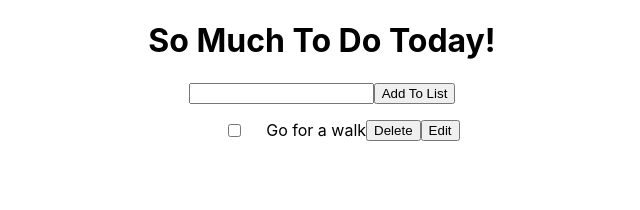
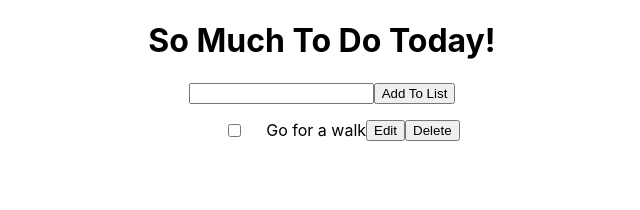
Before and after one commit to levlionn/TODOLIST, a React (Create React App) app: page / in a window 1280 px wide. Shown: the top 210 px of the page, without its empty margins (318-958 px from the left). Built offline with nearby package versions, Linux system fonts and the light colour scheme.

Commit message:
add edit functionality,disallow multiple edits

```diff
--- a/src/App.js
+++ b/src/App.js
@@ -7,6 +7,7 @@ import Header from "./Header";
 function App() {
   const [inputValue, setInputValue] = useState("");
   const [updateValue, setUpdateValue] = useState("");
+  const [disableButton, setDisableButton] = useState(false);
   const [taskList, setTaskList] = useState([
     {
       id: 0,
@@ -80,6 +81,15 @@ function App() {
     setTaskList(newTaskList);
   };
 
+  //not a pure function - oops - changing the state of something outside the scope of this function.
+  const copyCurrentFieldValue = (id) => {
+    //find the task that matchs the field the user pressed
+    let currentTask = taskList.filter((task) => {
+      return task.id === id;
+    });
+    setUpdateValue(currentTask[0].taskName);
+  };
+
   return (
     <div className="App">
       {/* This displays the <h1> tag above the website*/}
@@ -111,6 +121,9 @@ function App() {
           setInputValue={setInputValue}
           updateValue={updateValue}
           setUpdateValue={setUpdateValue}
+          copyCurrentFieldValue={copyCurrentFieldValue}
+          disableButton={disableButton}
+          setDisableButton={setDisableButton}
         />
       </ul>
     </div>
--- a/src/Components/Task.js
+++ b/src/Components/Task.js
@@ -12,6 +12,9 @@ function Task({
   setInputValue,
   updateValue,
   setUpdateValue,
+  copyCurrentFieldValue,
+  disableButton,
+  setDisableButton,
 }) {
   return (
     <>
@@ -24,36 +27,42 @@ function Task({
         />
 
         {task.isShown ? (
+          <>
             <li className="TaskBox_TaskRow" key={task.id}>
               <div>{task.taskName}</div>
             </li>
+            <button
+              onClick={() => {
+                toggleShowTask(task.id);
+                copyCurrentFieldValue(task.id, updateValue);
+                setDisableButton(true);
+                console.log(disableButton);
+              }}
+              disabled={disableButton}
+            >
+              Edit
+            </button>
+          </>
         ) : (
+          <>
             <input
               type="text"
               value={updateValue}
               onChange={(e) => setUpdateValue(e.target.value)}
             />
-        )}
-        <button onClick={() => deleteTaskByID(task.id)}>Delete</button>
-
-        {task.isShown ? (
-          <button
-            onClick={() => {
-              toggleShowTask(task.id);
-            }}
-          >
-            Edit
-          </button>
-        ) : (
             <button
               onClick={() => {
                 toggleShowTask(task.id);
                 editTaskByID(task.id, updateValue);
+                setDisableButton(false);
               }}
             >
               Done
             </button>
+          </>
         )}
+
+        <button onClick={() => deleteTaskByID(task.id)}>Delete</button>
       </span>
     </>
   );
--- a/src/Components/TaskList.js
+++ b/src/Components/TaskList.js
@@ -13,6 +13,9 @@ function TaskList({
   setInputValue,
   updateValue,
   setUpdateValue,
+  copyCurrentFieldValue,
+  disableButton,
+  setDisableButton,
 }) {
   return (
     <div>
@@ -27,6 +30,9 @@ function TaskList({
           setInputValue={setInputValue}
           updateValue={updateValue}
           setUpdateValue={setUpdateValue}
+          copyCurrentFieldValue={copyCurrentFieldValue}
+          disableButton={disableButton}
+          setDisableButton={setDisableButton}
           key={item.id}
         />
       ))}
```
Lines whose indentation alone changed are shown as unchanged.
